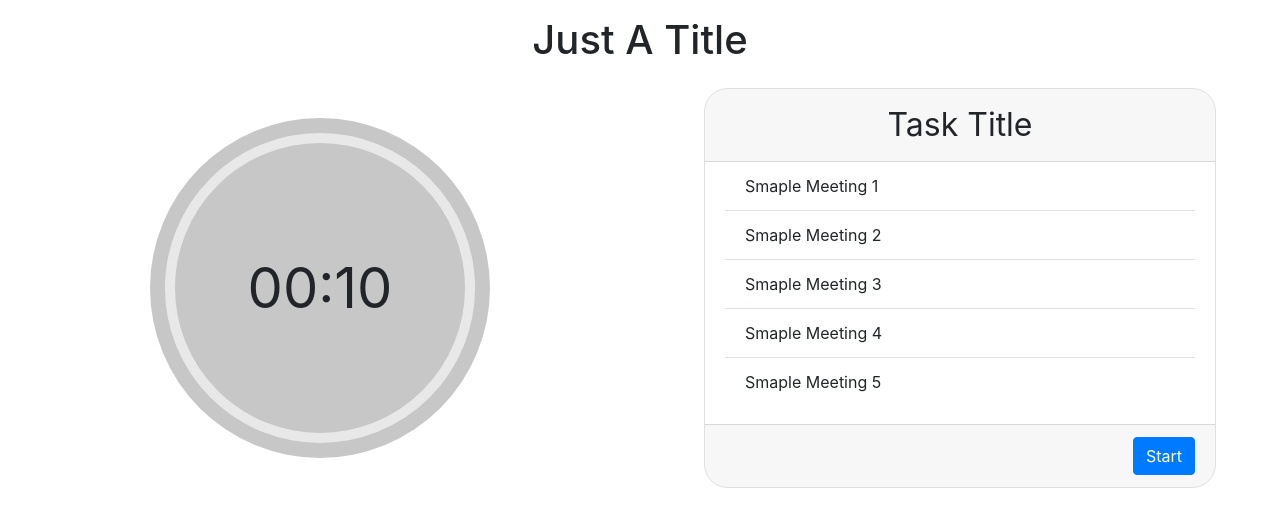
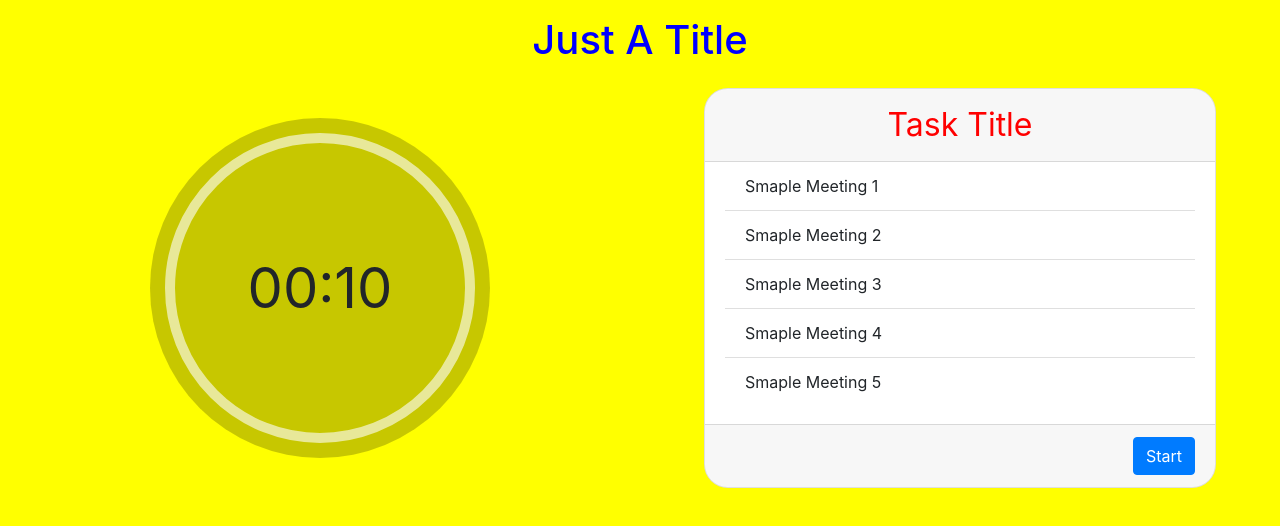
Before and after one commit to JackChoiJournal/meetingtimer, a plain HTML site: page index.html in a window 1280 px wide. Drawn offline with Linux system fonts and the light colour scheme.

Commit message:
add color

```diff
--- a/index.html
+++ b/index.html
@@ -12,17 +12,26 @@
     <link rel="stylesheet" type="text/css" href="css/core.css">
 
     <title>Management Timer</title>
+
+
 </head>
 <body>
+    <script>
+        document.body.style.backgroundColor = "yellow";
+    </script>
 <header>
-    <h1>Just A Title</h1>
+    <h1 align = "center"><font color ="blue">Just A Title</font></h1>
+
 </header>
 <main class="row">
     <section id="timer__container" class="col-12 col-lg-6">
         <div id="timer__wrapper">
             <svg class="timer__svg" xmlns="http://www.w3.org/2000/svg">
                 <g class="timer__g">
+
                     <circle class="timer-main__circle" cx="200" cy="200" r="170"/>
+
+
                     <circle class="timer-remain__circle" cx="200" cy="200" r="150"/>
                 </g>
             </svg>
@@ -33,7 +42,7 @@
         <div id="task__wrapper">
             <div class="card">
                 <div class="card-header">
-                    <spam>Task Title</spam>
+                    <spam align ="centre"><font color ="red">Task Title</font></spam>
                 </div>
                 <div class="card-body">
                     <ul class="list-group list-group-flush">
```
